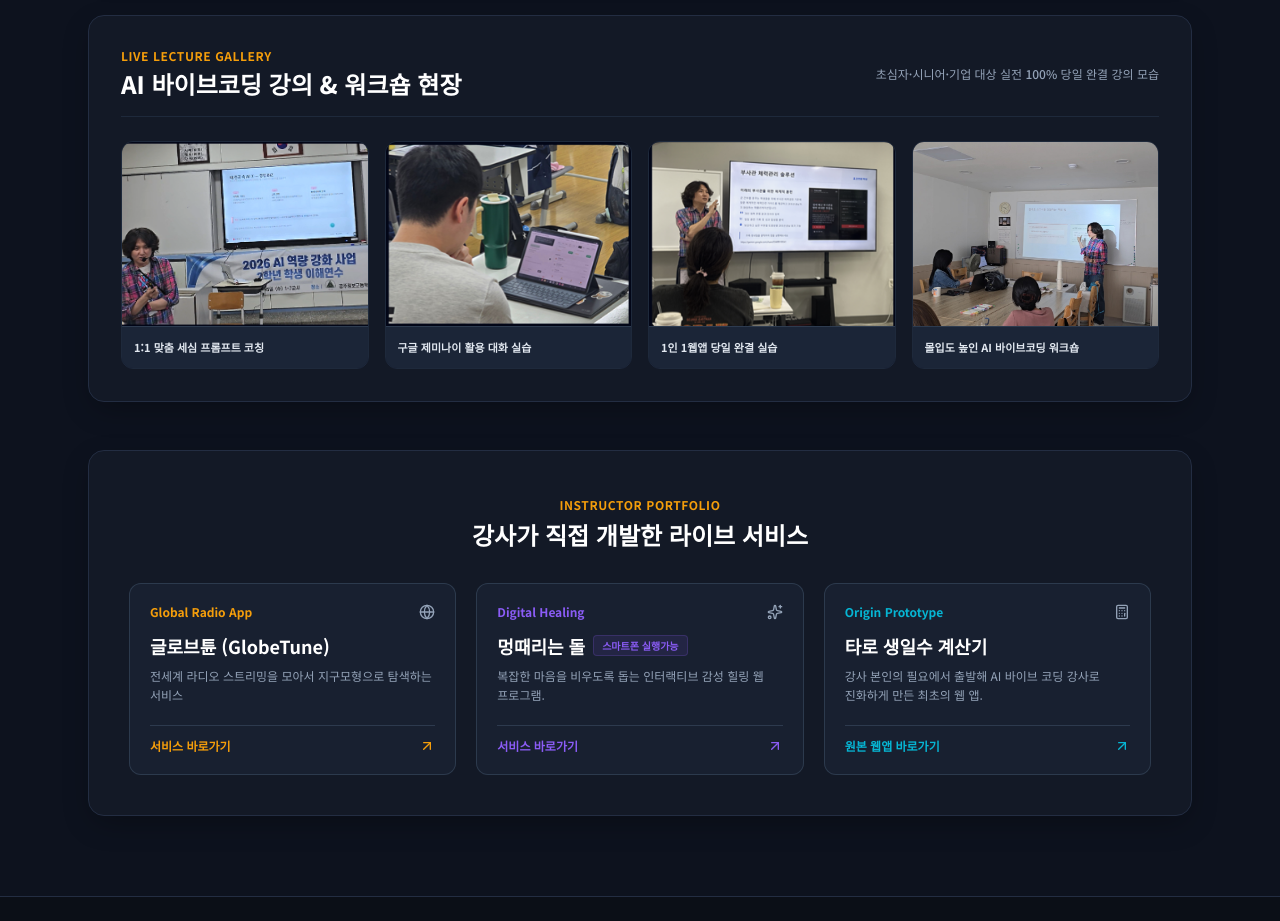
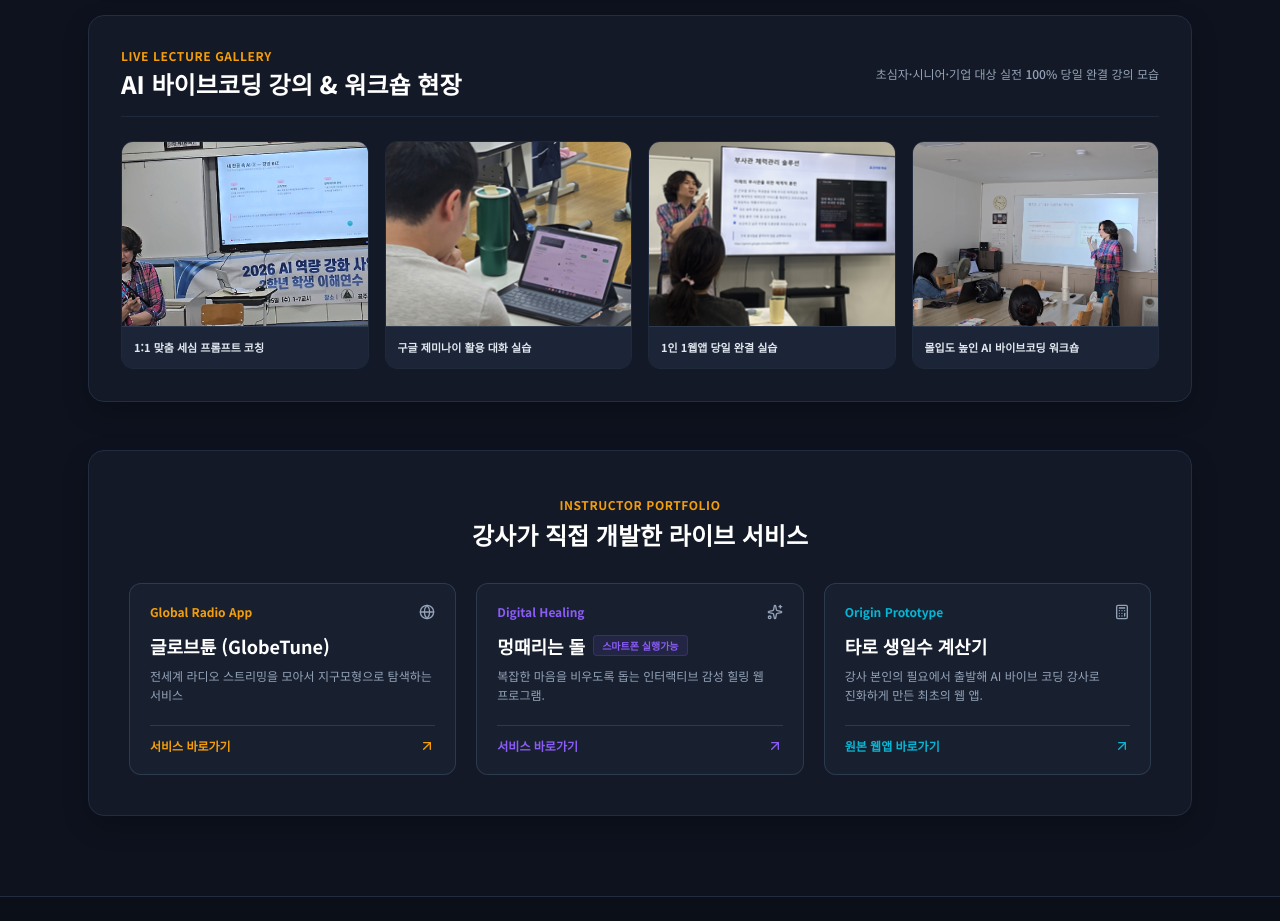
Before and after one commit to namdali-art/profile, a plain HTML site: page index.html in a window 1280 px wide. Shown: the part 1520-2441 px from the top of the page. Drawn offline with nearby package versions, Linux system fonts and the light colour scheme.

Commit message:
Update index.html

```diff
--- a/index.html
+++ b/index.html
@@ -3,7 +3,7 @@
 <head>
     <meta charset="UTF-8">
     <meta name="viewport" content="width=device-width, initial-scale=1.0">
-    <title>남지훈 (남달리) | AI 바이브코딩 전문 강사 & 타로마스터</title>
+    <title>남지훈 (남달리) | AI 바이브코딩 전문 강사 & 타로마스터 </title>
 
     <!-- Google Fonts - Noto Sans KR -->
     <link rel="preconnect" href="https://fonts.googleapis.com">
@@ -397,12 +397,12 @@
                 <!-- 4 Photo Grid (Uniform Aspect Ratio) -->
                 <div class="grid grid-cols-1 sm:grid-cols-2 lg:grid-cols-4 gap-4">
                     <!-- Photo 1 -->
-                    <div class="group relative rounded-xl overflow-hidden bg-slate-900 border border-slate-200 dark:border-slate-800 hover-lift">
-                        <div class="aspect-[4/3] w-full overflow-hidden flex items-center justify-center bg-slate-950">
+                    <div class="group relative rounded-xl overflow-hidden border border-slate-200 dark:border-slate-800 hover-lift">
+                        <div class="aspect-[4/3] w-full overflow-hidden flex items-center justify-center">
                             <img
                                 src="https://namdali-art.github.io/profile/img/vibe1.png"
                                 alt="AI 바이브코딩 강의 현장 1"
-                                class="w-full h-full object-cover transition-transform duration-500 group-hover:scale-105"
+                                class="w-full h-full object-cover scale-[1.2] transition-transform duration-500 group-hover:scale-[1.28]"
                                 onerror="this.onerror=null; this.src='https://placehold.co/600x450/1e293b/FFFFFF?text=Lecture+Photo+1';"
                             >
                         </div>
@@ -412,12 +412,12 @@
                     </div>
 
                     <!-- Photo 2 -->
-                    <div class="group relative rounded-xl overflow-hidden bg-slate-900 border border-slate-200 dark:border-slate-800 hover-lift">
-                        <div class="aspect-[4/3] w-full overflow-hidden flex items-center justify-center bg-slate-950">
+                    <div class="group relative rounded-xl overflow-hidden border border-slate-200 dark:border-slate-800 hover-lift">
+                        <div class="aspect-[4/3] w-full overflow-hidden flex items-center justify-center">
                             <img
                                 src="https://namdali-art.github.io/profile/img/vibe2.png"
                                 alt="AI 바이브코딩 강의 현장 2"
-                                class="w-full h-full object-cover transition-transform duration-500 group-hover:scale-105"
+                                class="w-full h-full object-cover scale-[1.2] transition-transform duration-500 group-hover:scale-[1.28]"
                                 onerror="this.onerror=null; this.src='https://placehold.co/600x450/1e293b/FFFFFF?text=Lecture+Photo+2';"
                             >
                         </div>
@@ -427,12 +427,12 @@
                     </div>
 
                     <!-- Photo 3 -->
-                    <div class="group relative rounded-xl overflow-hidden bg-slate-900 border border-slate-200 dark:border-slate-800 hover-lift">
-                        <div class="aspect-[4/3] w-full overflow-hidden flex items-center justify-center bg-slate-950">
+                    <div class="group relative rounded-xl overflow-hidden border border-slate-200 dark:border-slate-800 hover-lift">
+                        <div class="aspect-[4/3] w-full overflow-hidden flex items-center justify-center">
                             <img
                                 src="https://namdali-art.github.io/profile/img/vibe3.png"
                                 alt="AI 바이브코딩 강의 현장 3"
-                                class="w-full h-full object-cover transition-transform duration-500 group-hover:scale-105"
+                                class="w-full h-full object-cover scale-[1.2] transition-transform duration-500 group-hover:scale-[1.28]"
                                 onerror="this.onerror=null; this.src='https://placehold.co/600x450/1e293b/FFFFFF?text=Lecture+Photo+3';"
                             >
                         </div>
@@ -442,12 +442,12 @@
                     </div>
 
                     <!-- Photo 4 -->
-                    <div class="group relative rounded-xl overflow-hidden bg-slate-900 border border-slate-200 dark:border-slate-800 hover-lift">
-                        <div class="aspect-[4/3] w-full overflow-hidden flex items-center justify-center bg-slate-950">
+                    <div class="group relative rounded-xl overflow-hidden border border-slate-200 dark:border-slate-800 hover-lift">
+                        <div class="aspect-[4/3] w-full overflow-hidden flex items-center justify-center">
                             <img
                                 src="https://namdali-art.github.io/profile/img/vibe4.jpg"
                                 alt="AI 바이브코딩 강의 현장 4"
-                                class="w-full h-full object-cover transition-transform duration-500 group-hover:scale-105"
+                                class="w-full h-full object-cover scale-[1.2] transition-transform duration-500 group-hover:scale-[1.28]"
                                 onerror="this.onerror=null; this.src='https://placehold.co/600x450/1e293b/FFFFFF?text=Lecture+Photo+4';"
                             >
                         </div>
```
